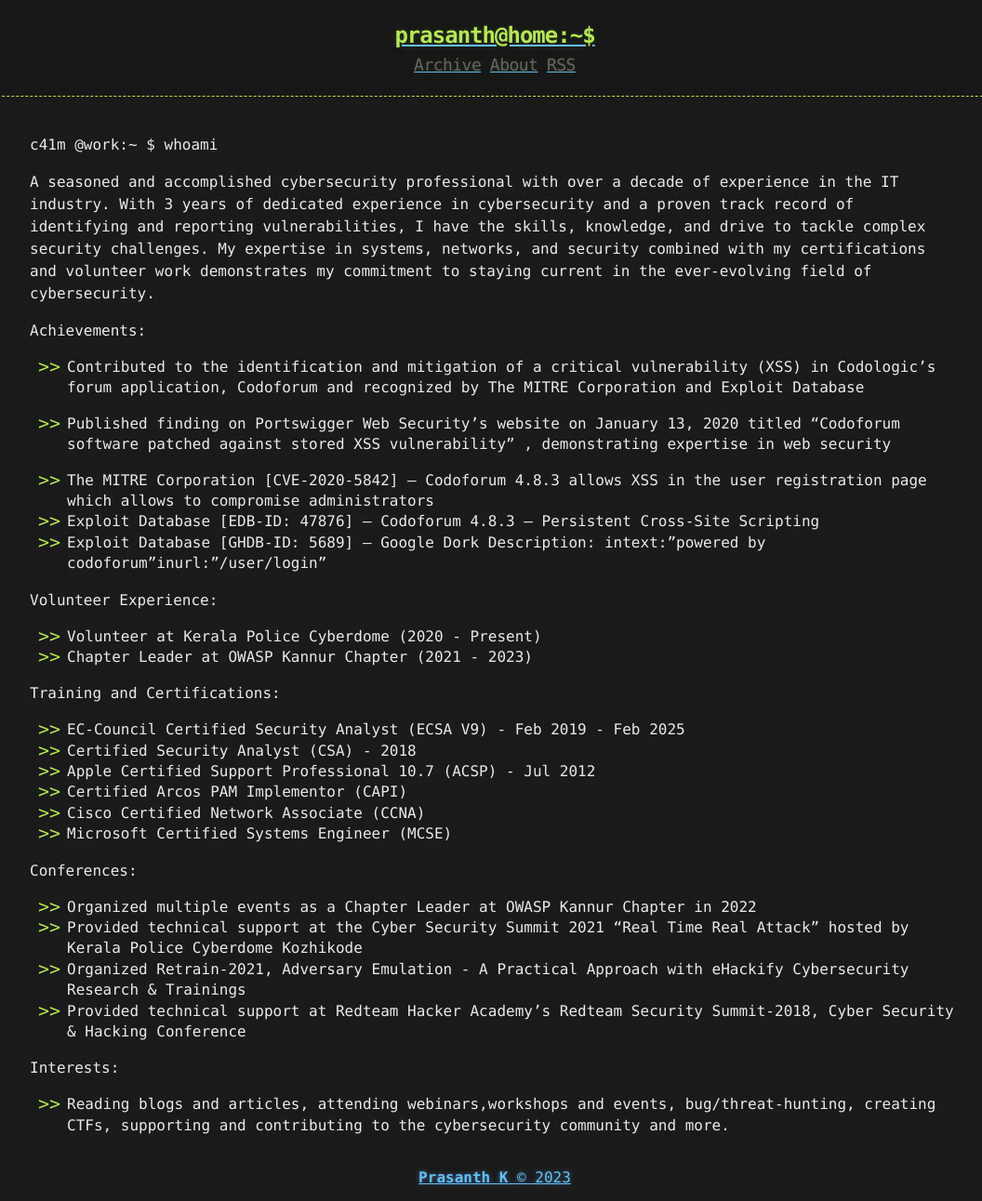
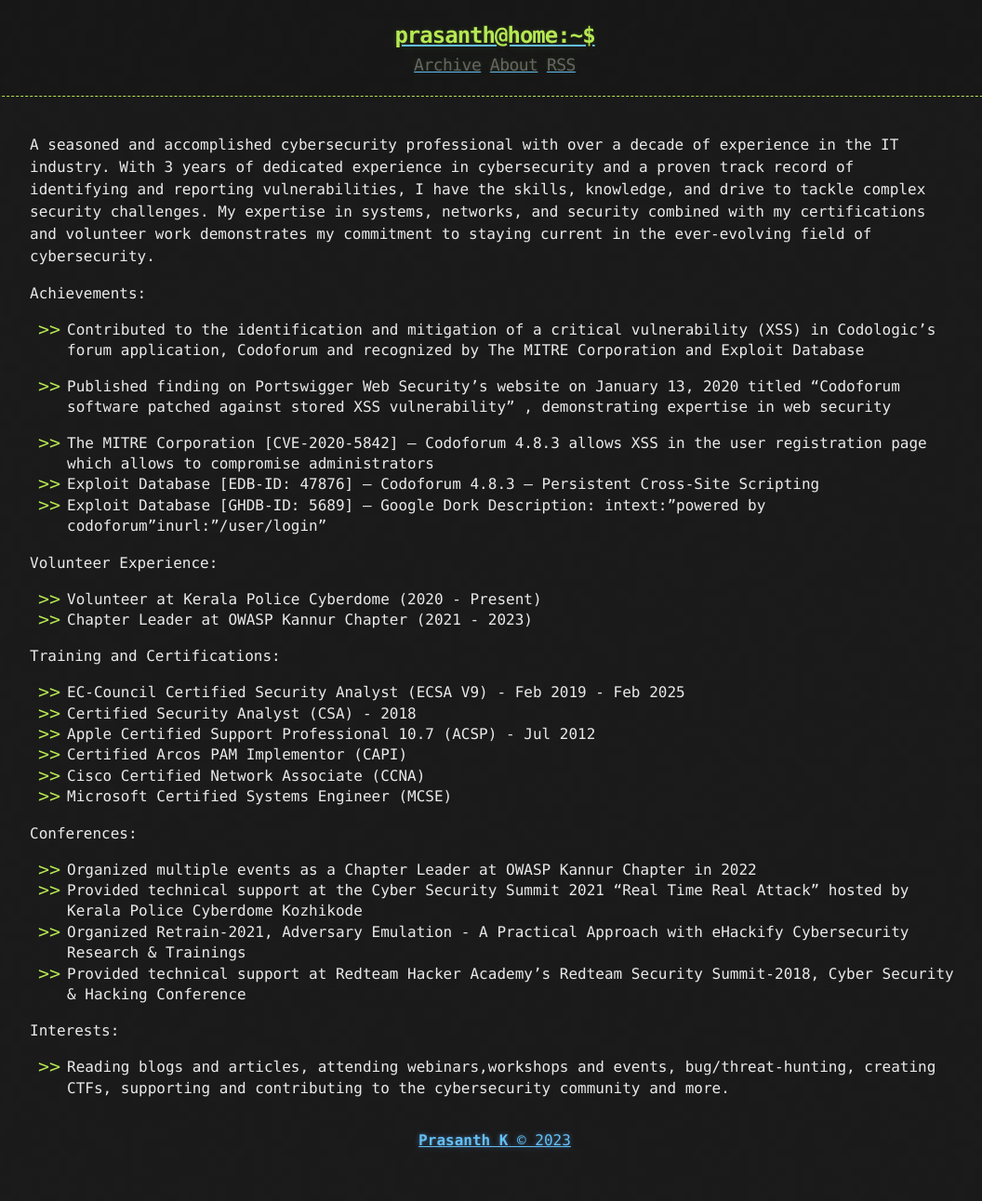
Before and after one commit to prasanthkc41m/prasanthkc41m.github.io, a Jekyll site: the page built from about.md, in a window 1280 px wide. Shown: the whole page at 93% size, without its empty margins (108-1164 px from the left). Built offline with Jekyll 4.4.1, drawn with Linux system fonts in a browser that asks for light colours; after the commit the page ends 1252 px from its top, so only the background shows below that.

Commit message:
Update about.md

```diff
--- a/about.md
+++ b/about.md
@@ -3,7 +3,7 @@ layout: page
 title: About
 ---
 
-c41m @work:~ $ whoami
+
 
 A seasoned and accomplished cybersecurity professional with over a decade of experience in the IT industry. With 3 years of dedicated experience in cybersecurity and a proven track record of identifying and reporting vulnerabilities, I have the skills, knowledge, and drive to tackle complex security challenges. My expertise in systems, networks, and security combined with my certifications and volunteer work demonstrates my commitment to staying current in the ever-evolving field of cybersecurity.
 
```
